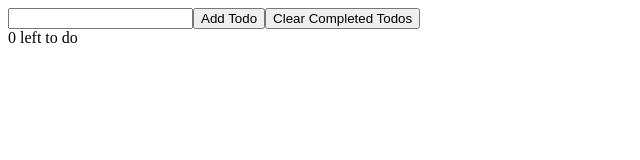
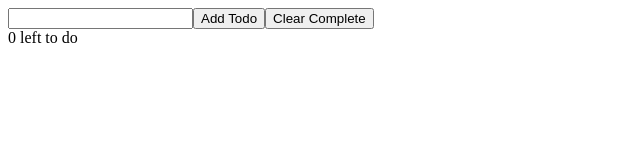
Before and after one commit to rjackson21/react-todo, a React (Create React App) app: page / in a window 1280 px wide. Shown: the top 160 px of the page, without its empty margins (0-640 px from the left). Built offline with nearby package versions, Linux system fonts and the light colour scheme.

Commit message:
correct addEffect hooks

```diff
--- a/src/App.js
+++ b/src/App.js
@@ -20,7 +20,7 @@ function App() {
   function toggleTodo(id) {
     const newTodos = [...todos]
     const todo = newTodos.find(todo => todo.id === id)
-    todo.complete = !todo.completed
+    todo.complete = !todo.complete
     setTodos(newTodos)
   }
 
@@ -42,8 +42,8 @@ function App() {
     <>
       <TodoList todos={todos} toggleTodo={toggleTodo} />
       <input ref={todoNameRef} type="text" />
-      <button onClick={handleAddTodo}> Add Todo</button>
-      <button onClick={handleClearTodos}>Clear Completed Todos</button>
+      <button onClick={handleAddTodo}>Add Todo</button>
+      <button onClick={handleClearTodos}>Clear Complete</button>
       <div>{todos.filter(todo => !todo.complete).length} left to do</div>
     </>
   )
--- a/src/TodoList.js
+++ b/src/TodoList.js
@@ -2,10 +2,9 @@ import React from 'react'
 import Todo from './Todo'
 
 export default function TodoList({ todos, toggleTodo }) {
-
   return (
     todos.map(todo => {
-        return <Todo key={todo.id} toggleTodo={toggleTodo} todo={todo} />
+      return <Todo key={todo.id} toggleTodo={toggleTodo} todo={todo} />
     })
   )
 }
```
Also changed, not shown: src/Todo.js (+5 -4 lines).
